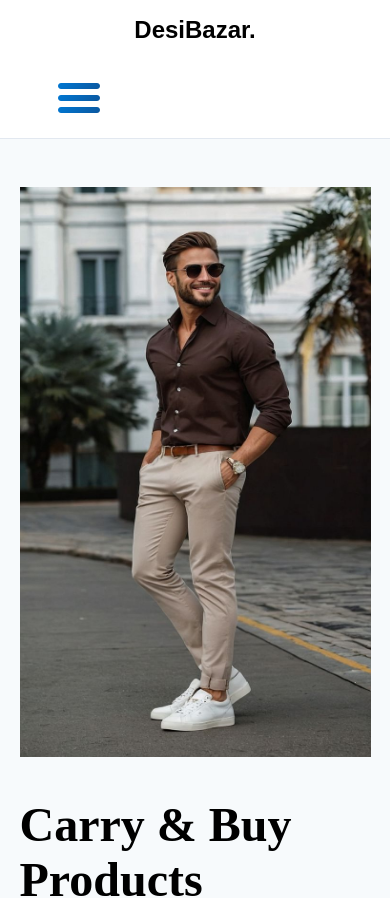
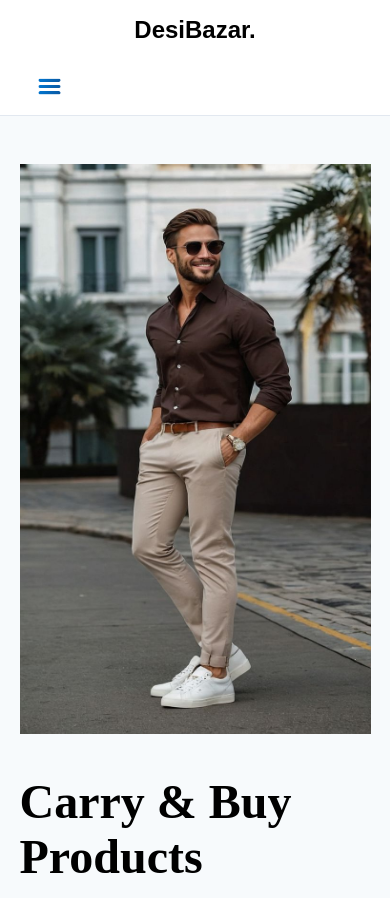
Before and after one commit to Dulendra27/DesiBazar, a React (Vite) app: page / in a window 390 px wide. Shown: the top 898 px of the page. Built offline with nearby package versions, Linux system fonts and the light colour scheme; no server answers.

Commit message:
Added CSS with Js Functionality

```diff
--- a/src/App.css
+++ b/src/App.css
@@ -33,17 +33,20 @@ body {
     width: 100%;
   }
   img.responsive-navbar-button{
-  margin-left: 10%;
+    width: 7%;
+  margin-left: 0;
    display: block;
   }
 .mobile-navbar{
   display: none;
- display: flex;
-flex-direction: column;
+  width: 100%;
 }
+nav.nav{
 
+  display: flex;
+  flex-direction: column;
+}
 div.mobile-navbar{
-margin-left: 20%;
 margin-top: 10px ;
 }
 .mobile-navbar.show{
@@ -194,7 +197,6 @@ div.productsList-item{
  text-align: center;
  margin-bottom: 30px;
 }
-
 .navBar{
     display: none;
   }
@@ -203,18 +205,22 @@ div.productsList-item{
     width: 100%;
   }
   img.responsive-navbar-button{
-  margin-left: 10%;
+    width: 7%;
+  margin-left: 0;
    display: block;
   }
 .mobile-navbar{
   display: none;
- display: flex;
-flex-direction: column;
+  width: 100%;
 }
+nav.nav{
 
+  display: flex;
+  flex-direction: column;
+}
 div.mobile-navbar{
-margin-left: 20%;
 margin-top: 10px ;
+
 }
 .mobile-navbar.show{
   display: flex;
@@ -369,20 +375,22 @@ div.productsList-item{
   }
   div.responsive-navbar-container{
     display: block;
-    width: 100%;
+
   }
   img.responsive-navbar-button{
-  margin-left: 10%;
+  margin-left: 5%;
    display: block;
   }
 .mobile-navbar{
   display: none;
- display: flex;
-flex-direction: column;
+  width: 100%;
 }
-
+nav.nav{
+  margin-left: 0;
+  display: flex;
+  flex-direction: column;
+}
 div.mobile-navbar{
-margin-right: 300px;
 margin-top: 10px ;
 }
 .mobile-navbar.show{
@@ -544,17 +552,13 @@ div.productsList-item{
   }
  .responsive-navbar-container{
   display: none;
-  width: 10%;
  }
  .responsive-navbar-button{
   display: none;
-
  }
 .mobile-navbar{
   display: none;
-width: 10%;
-margin-left:0 ;
- }
+}
   .nav button {
     margin: 0 1rem;
     color: #4a5568;
@@ -619,6 +623,7 @@ margin-left:0 ;
   .products-container{
     display: flex;
     justify-content: space-between;
+
    }
 
   .rangeCheck-container{
--- a/src/App.jsx
+++ b/src/App.jsx
@@ -44,7 +44,7 @@ const toggleNavbar = () => {
           </nav>
          </div>
          <div className= {`mobile-navbar ${showNavbar ? 'show' : ''}`}>
-          <nav className="nav" >
+          <nav className=" nav" >
             <Link to="/Products"><button className='products-btn'>Products</button></Link>
             <Link to="/Men"><button>Men</button></Link>
             <Link to="/Women"><button>Women</button></Link>
```
